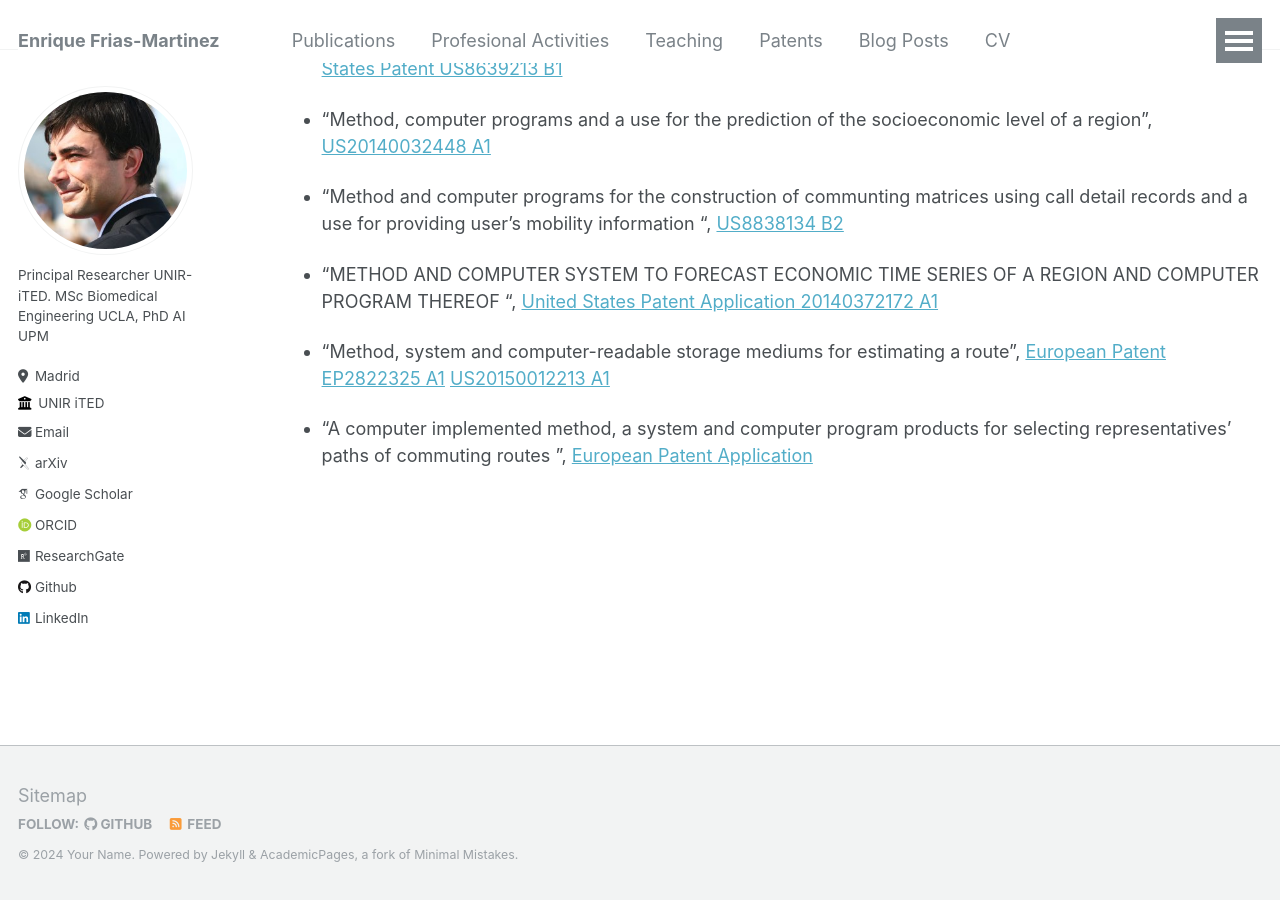
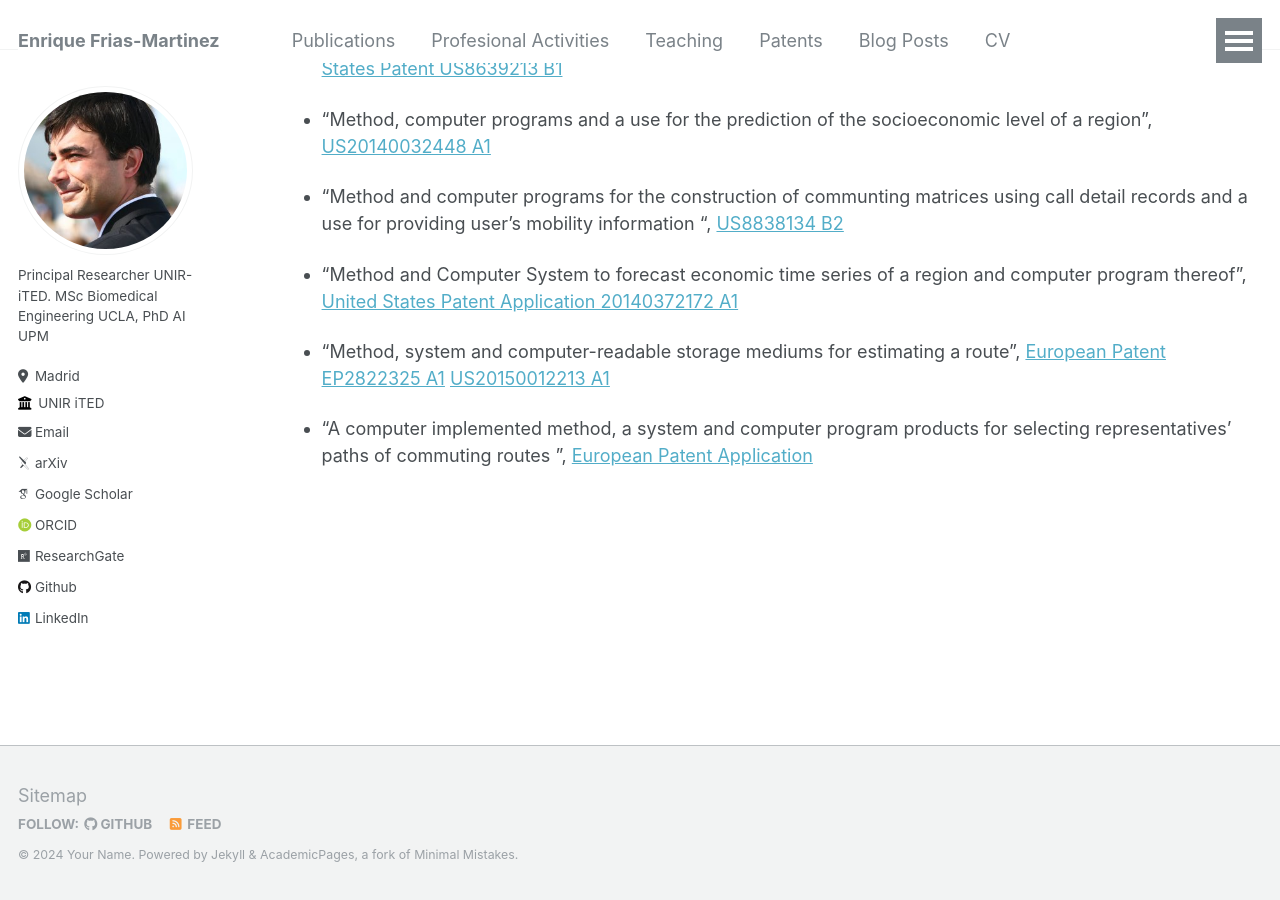
Before and after one commit to ENriqueFRiasM/enriquefriasm.github.io, a Jekyll site: the page built from _pages/portfolio.md, in a window 1280 px wide and 900 px high, scrolled down 514 px. Built offline with Jekyll 4.4.1, drawn with Linux system fonts in a browser that asks for light colours; some web fonts are replaced.

```diff
--- a/_pages/portfolio.md
+++ b/_pages/portfolio.md
@@ -23,7 +23,7 @@ author_profile: true
 
 - "Method and computer programs for the construction of communting matrices using call detail records and a use for providing user's mobility information ", [US8838134 B2](https://patents.google.com/patent/US8838134?oq=Method+and+computer+programs+for+the+construction+of+commuting+matrices+using+call+detail+records+and+a+use+for+providing+users+mobility+information)
 
-- "METHOD AND COMPUTER SYSTEM TO FORECAST ECONOMIC TIME SERIES OF A REGION AND COMPUTER PROGRAM THEREOF ", [United States Patent Application 20140372172 A1](https://www.freepatentsonline.com/20140372172.pdf)
+- "Method and Computer System to forecast economic time series of a region and computer program thereof", [United States Patent Application 20140372172 A1](https://www.freepatentsonline.com/20140372172.pdf)
 
 - "Method, system and computer-readable storage mediums for estimating a route", [European Patent EP2822325 A1](https://data.epo.org/gpi/EP2822325A1-Method-system-and-computer-readable-storage-mediums-for-estimating-a-route) [US20150012213 A1](https://patents.google.com/patent/US20150012213?oq=frias-martinez)
 
```
